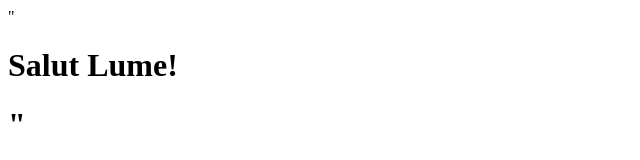
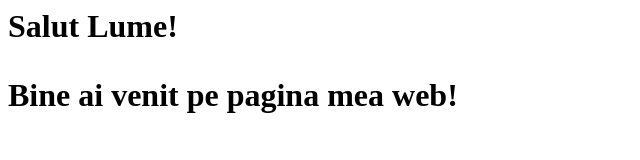
Before and after one commit to ZambalicRazvan/Proiect-web-demo, a plain HTML site: page index.html in a window 1280 px wide. Shown: the whole page, without its empty margins (0-640 px from the left). Drawn offline with Linux system fonts and the light colour scheme.

Commit message:
Adauga prima pagina web

```diff
--- a/index.html
+++ b/index.html
@@ -1 +1,2 @@
-"<h1>Salut Lume!<h1>"
+<h1>Salut Lume!<h1>
+<p>Bine ai venit pe pagina mea web!</p>
```
